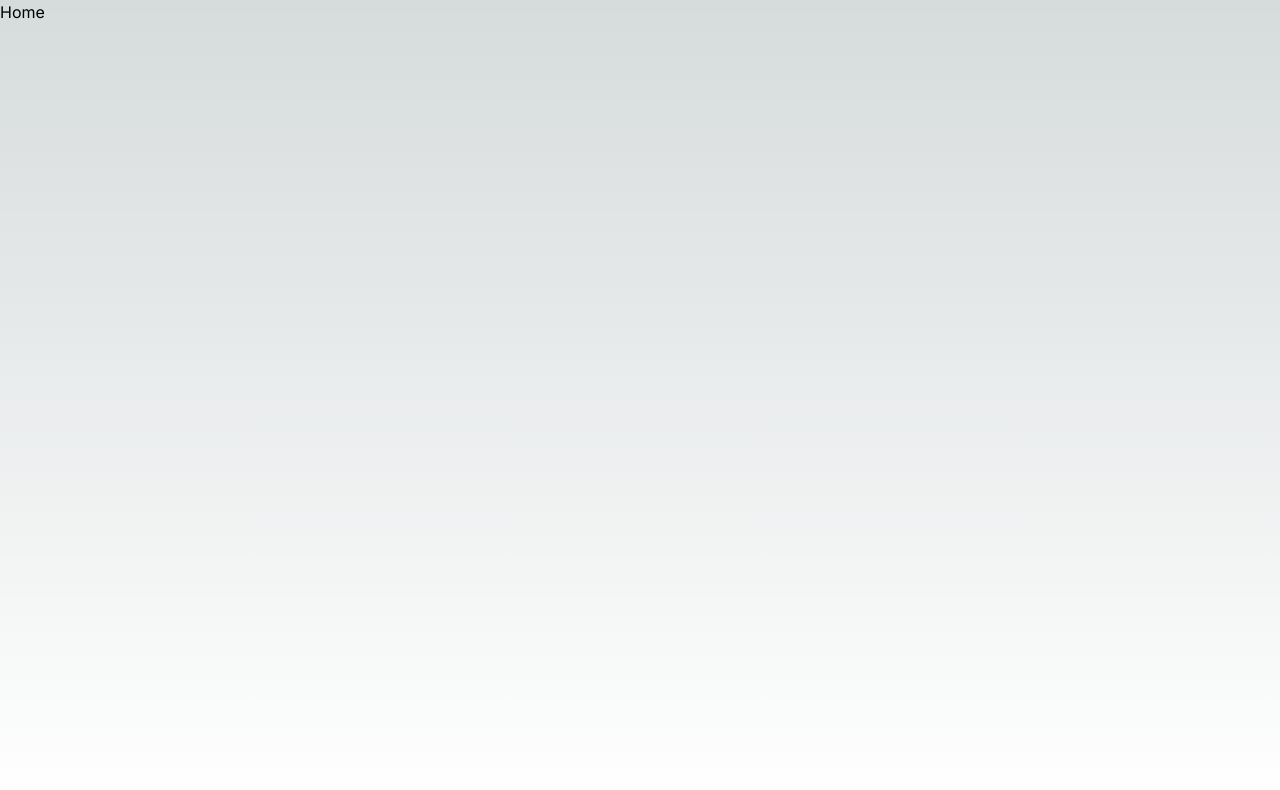
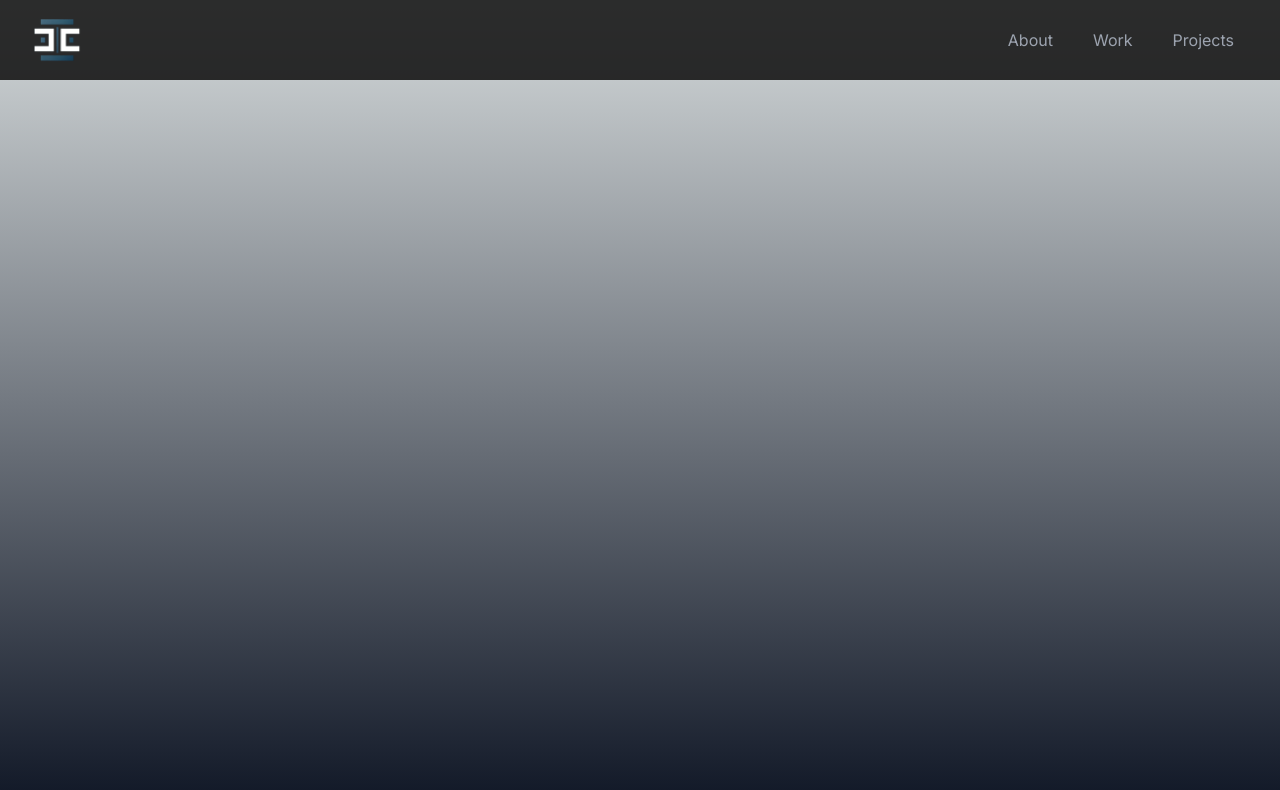
Before and after one commit to haasin-farooq/portfolio, a Next.js app: page / in a window 1280 px wide. Shown: the top 790 px of the page. Built offline with nearby package versions, Linux system fonts and the light colour scheme.

Commit message:
set up gradient background and add a navbar

```diff
--- a/src/app/layout.tsx
+++ b/src/app/layout.tsx
@@ -3,6 +3,7 @@ import { Inter } from "next/font/google";
 import { FC, ReactNode } from "react";
 
 import "./globals.css";
+import { Navbar } from "@/components/Navbar";
 
 const inter = Inter({
   subsets: ["latin"],
@@ -21,7 +22,12 @@ interface RootLayoutProp {
 const RootLayout: FC<RootLayoutProp> = ({ children }) => {
   return (
     <html lang="en">
-      <body className={`min-h-screen ${inter.className}`}>{children}</body>
+      <body
+        className={`min-h-screen bg-gradient-to-t from-gray-900 ${inter.className}`}
+      >
+        <Navbar />
+        {children}
+      </body>
     </html>
   );
 };
--- a/src/app/page.tsx
+++ b/src/app/page.tsx
@@ -1,5 +1,5 @@
 const HomePage = () => {
-  return <>Home</>;
+  return <></>;
 };
 
 export default HomePage;
--- /dev/null
+++ b/src/components/Navbar.tsx
@@ -0,0 +1,39 @@
+import Link from "next/link";
+import { FC } from "react";
+
+import Logo from "../assets/images/logo.png";
+import Image from "next/image";
+
+export const Navbar = () => {
+  return (
+    <>
+      <nav className="fixed top-0 z-10 flex h-20 w-full items-center justify-between gap-4 bg-black bg-opacity-80 p-4 backdrop-saturate-50 sm:px-8">
+        <Link href="/" className="cursor-pointer">
+          <Image src={Logo} alt="Logo" width={50} height={50} />
+        </Link>
+        <div className="flex items-center space-x-3">
+          <NavLink name="About" href="/" />
+          <NavLink name="Work" href="/" />
+          <NavLink name="Projects" href="/" />
+        </div>
+      </nav>
+      <div className="h-20">&nbsp;</div>
+    </>
+  );
+};
+
+interface NavLinkProps {
+  name: string;
+  href: string;
+}
+
+const NavLink: FC<NavLinkProps> = ({ name, href }) => {
+  return (
+    <Link
+      href={href}
+      className="hover:border-portfolio-slate flex items-center justify-center rounded-lg border-2 border-transparent px-3 py-2 text-gray-400 transition duration-200 ease-in-out"
+    >
+      {name}
+    </Link>
+  );
+};
--- a/tailwind.config.ts
+++ b/tailwind.config.ts
@@ -8,10 +8,10 @@ const config: Config = {
   ],
   theme: {
     extend: {
-      backgroundImage: {
-        "gradient-radial": "radial-gradient(var(--tw-gradient-stops))",
-        "gradient-conic":
-          "conic-gradient(from 180deg at 50% 50%, var(--tw-gradient-stops))",
+      colors: {
+        portfolio: {
+          slate: "rgba(65, 97, 116, 1)",
+        },
       },
     },
   },
```
Also changed, not shown: src/assets/images/logo.png (added).
